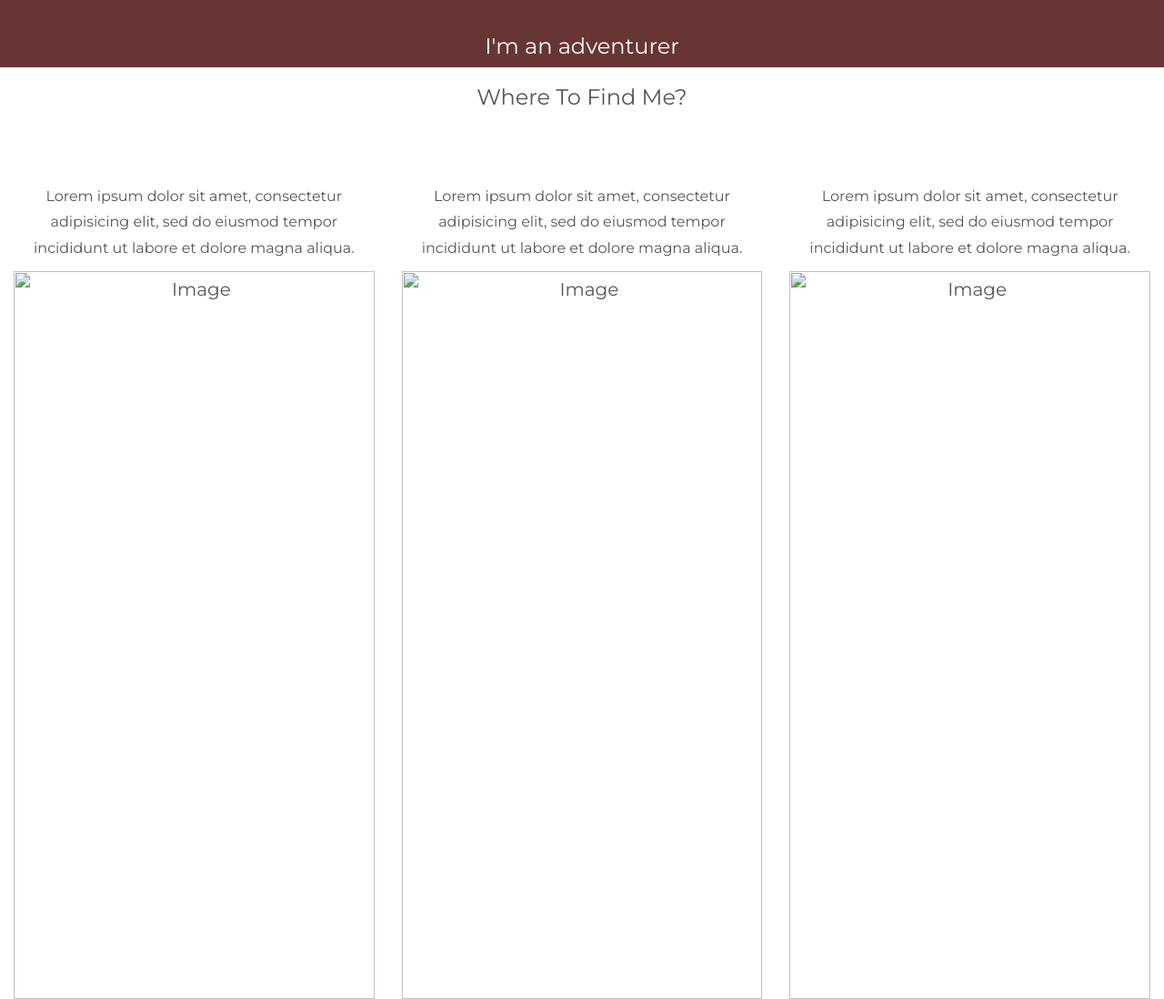
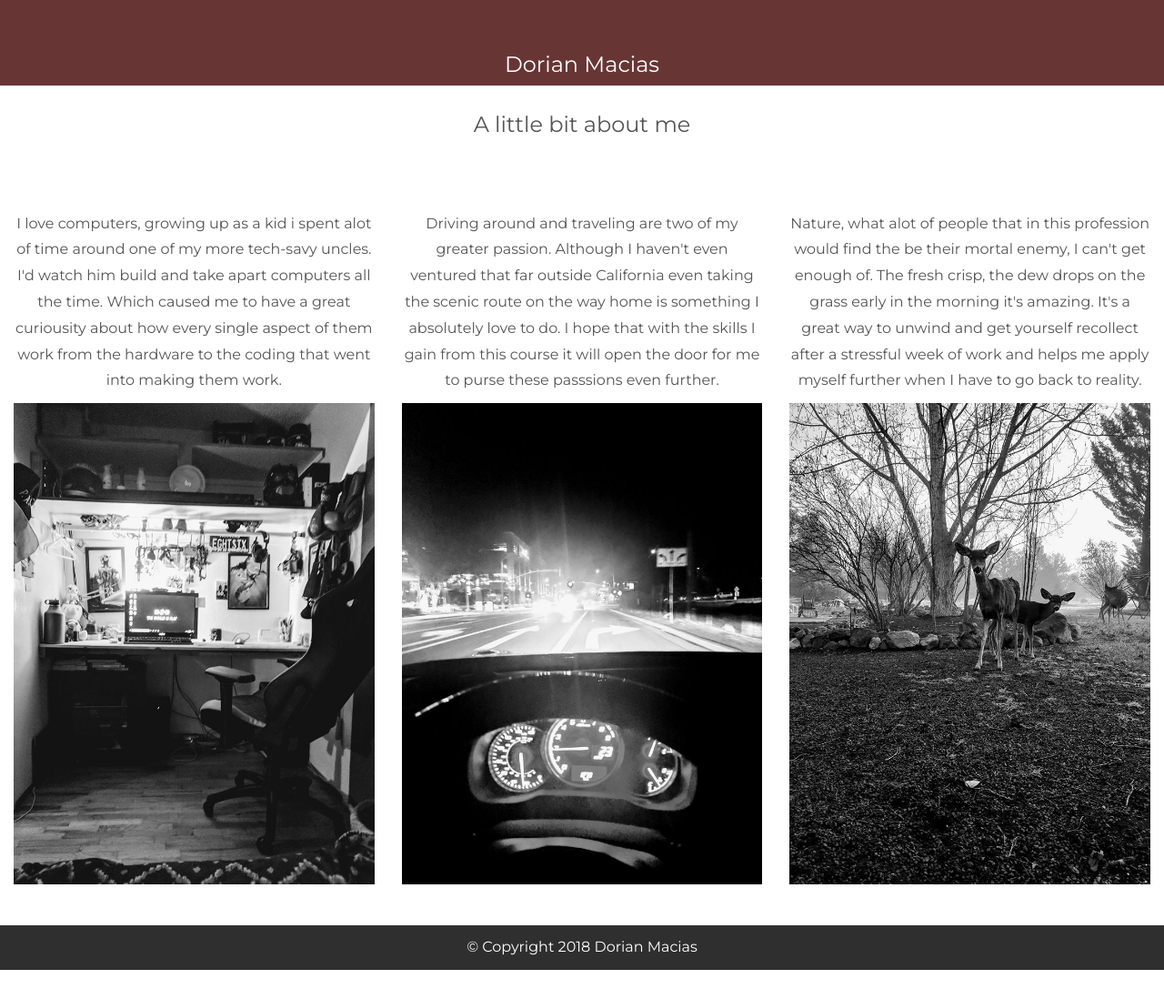
Before and after one commit to dorianinc/Bootstrap-Portfolio, a plain HTML site: page index.html in a window 1280 px wide. Shown: the part 540-1638 px from the top of the page at 91% size. After the commit the page ends 1606 px from the top, so only its background shows below. Drawn offline with nearby package versions, Linux system fonts and the light colour scheme.

Commit message:
Add files via upload
completed about me page

```diff
--- a/index.html
+++ b/index.html
@@ -1,6 +1,6 @@
 <html lang="en">
 <head>
-  <title>Portfolio</title>
+  <title>About Me</title>
   <meta charset="utf-8">
   <meta name="viewport" content="width=device-width, initial-scale=1">
   <link rel="stylesheet" href="https://maxcdn.bootstrapcdn.com/bootstrap/3.3.7/css/bootstrap.min.css">
@@ -34,7 +34,7 @@
             color: #fff;
         }
         .container-fluid {
-            padding-top: 0px;
+            padding-top: 10px;
             padding-bottom: 0px;
         }
         .navbar {
@@ -49,6 +49,7 @@
         .navbar-nav  li a:hover {
             color: #824242 !important;
         }
+
         </style>
 <body>
 
@@ -77,33 +78,42 @@
 
 <!-- First Container -->
 <div class="container-fluid bg-1 text-center">
-        <h3 class="margin">Who Am I?</h3>
+        <h3 class="margin">About Me</h3>
         <img src="assets/images/rockgym.png" class="img-responsive img-circle margin" style="display:inline" alt="Bird" width="350" height="350">
-        <h3>I'm an adventurer</h3>
+        <h3>Dorian Macias</h3>
       </div>
 
       <!-- Third Container (Grid) -->
       <div class="container-fluid bg-3 text-center">
-        <h3 class="margin">Where To Find Me?</h3><br>
+        <h3 class="margin">A little bit about me</h3><br>
         <div class="row">
           <div class="col-sm-4">
-            <p>Lorem ipsum dolor sit amet, consectetur adipisicing elit, sed do eiusmod tempor incididunt ut labore et dolore magna aliqua.</p>
-            <img src="birds1.jpg" class="img-responsive margin" style="width:100%" alt="Image">
+            <p>I love computers, growing up as a kid i spent alot of time around one of my more tech-savy uncles. I'd watch him
+            build and take apart computers all the time. Which caused me to have a great curiousity about how every single aspect
+            of them work from the hardware to the coding that went into making them work.
+            </p>
+            <img src="assets/images/worker.jpg" class="img-responsive margin" style="width:100%" alt="Image">
           </div>
           <div class="col-sm-4">
-            <p>Lorem ipsum dolor sit amet, consectetur adipisicing elit, sed do eiusmod tempor incididunt ut labore et dolore magna aliqua.</p>
-            <img src="birds2.jpg" class="img-responsive margin" style="width:100%" alt="Image">
+            <p>Driving around and traveling are two of my greater passion. Although I haven't even ventured that far outside California
+               even taking the scenic route on the way home is something I absolutely love to do. I hope that with the skills I gain from
+               this course it will open the door for me to purse these passsions even further.
+            </p>
+            <img src="assets/images/travel.jpg" class="img-responsive margin" style="width:100%" alt="Image">
           </div>
           <div class="col-sm-4">
-            <p>Lorem ipsum dolor sit amet, consectetur adipisicing elit, sed do eiusmod tempor incididunt ut labore et dolore magna aliqua.</p>
-            <img src="birds3.jpg" class="img-responsive margin" style="width:100%" alt="Image">
+            <p>Nature, what alot of people that in this profession would find the be their mortal enemy, I can't
+               get enough of. The fresh crisp, the dew drops on the grass early in the morning it's amazing. It's a great way to
+               unwind and get yourself recollect after a stressful week of work and helps me apply myself further when I have to go back to reality.
+            </p>
+            <img src="assets/images/nature.jpg" class="img-responsive margin" style="width:100%" alt="Image">
           </div>
         </div>
       </div>
 
       <!-- Footer -->
       <footer class="container-fluid bg-4 text-center">
-        <p>Bootstrap Theme Made By <a href="https://www.w3schools.com">www.w3schools.com</a></p>
+        <p>&#169; Copyright 2018 Dorian Macias</p>
       </footer>
 
 
```
Also changed, not shown: assets/images/dogs.jpg (added), assets/images/nature.jpg (added), assets/images/travel.jpg (added), assets/images/worker.jpg (added).
